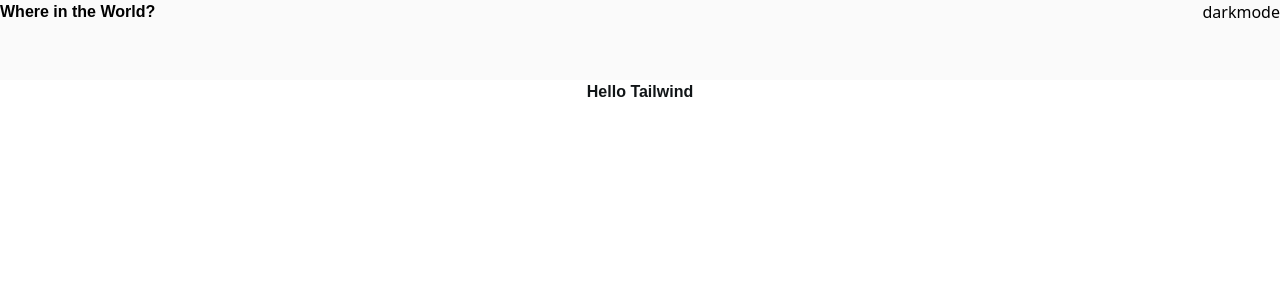
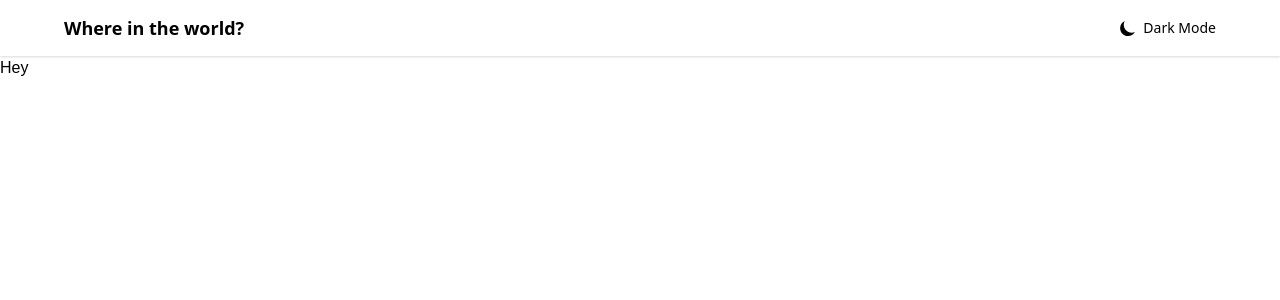
Before and after one commit to jonkarrer/country_api, a React (Vite) app: page / in a window 1280 px wide. Shown: the top 300 px of the page. Built offline with nearby package versions, Linux system fonts and the light colour scheme.

Commit message:
added dark mode

```diff
--- a/src/App.tsx
+++ b/src/App.tsx
@@ -2,8 +2,8 @@ import React from "react";
 
 function App() {
   return (
-    <div className="text-l font-custom text-center font-extrabold text-light-text ">
-      Hello Tailwind
+    <div className="font-custom dark:text-dark-text dark:bg-dark-background">
+      Hey
     </div>
   );
 }
--- /dev/null
+++ b/src/assets/moon.tsx
@@ -0,0 +1,25 @@
+import React from "react";
+
+interface MoonProp {
+  fill: string;
+  width: number;
+}
+
+const Moon = ({ fill, width }: MoonProp) => (
+  <svg
+    xmlns="http://www.w3.org/2000/svg"
+    width={`${width}`}
+    height={`${width}`}
+    viewBox="0 0 375 374.999991"
+    version="1.2"
+  >
+    <g id="surface1">
+      <path
+        style={{ stroke: "none", fill: `${fill}` }}
+        d="M 93.691406 95.640625 C 93.691406 60.835938 102.765625 28.144531 118.679688 -0.191406 C 50.804688 30.695312 3.605469 99.058594 3.605469 178.441406 C 3.605469 286.785156 91.527344 374.625 199.988281 374.625 C 273.609375 374.625 337.757812 334.15625 371.386719 274.277344 C 346.609375 285.550781 319.078125 291.835938 290.070312 291.835938 C 181.613281 291.824219 93.691406 203.984375 93.691406 95.640625 Z M 93.691406 95.640625 "
+      />
+    </g>
+  </svg>
+);
+
+export default Moon;
--- a/src/components/Nav.tsx
+++ b/src/components/Nav.tsx
@@ -1,10 +1,18 @@
 import React from "react";
+import Moon from "../assets/moon";
+import useDarkMode from "../hooks/useDarkMode";
 
-const Nav = (): JSX.Element => {
+const Nav = () => {
+  const [colorTheme, setTheme]: any = useDarkMode();
   return (
-    <nav className="h-20 bg-light-back flex justify-between ">
-      <h1 className="font-bold font-custom ">Where in the World?</h1>
-      <div className="">darkmode</div>
+    <nav className="h-14 flex justify-between items-center shadow px-16 dark:bg-dark-elements dark:text-dark-text">
+      <h1 className="font-bold font-mono text-lg">Where in the world?</h1>
+      <div className="flex items-center" onClick={() => setTheme(colorTheme)}>
+        <a className="m-2">
+          <Moon fill={colorTheme === "light" ? "white" : "black"} width={15} />
+        </a>
+        <p className="text-sm">Dark Mode</p>
+      </div>
     </nav>
   );
 };
--- /dev/null
+++ b/src/hooks/useDarkMode.ts
@@ -0,0 +1,14 @@
+import { useState, useEffect } from "react";
+
+const useDarkMode = () => {
+  const [theme, setTheme] = useState("light");
+  const colorTheme = theme === "light" ? "dark" : "light";
+  useEffect(() => {
+    const root = window.document.documentElement;
+    root.classList.remove(colorTheme);
+    root.classList.add(theme);
+  }, [theme, colorTheme]);
+  return [colorTheme, setTheme];
+};
+
+export default useDarkMode;
--- a/src/index.css
+++ b/src/index.css
@@ -4,17 +4,17 @@
 
 @layer base {
   @font-face {
-    font-family: Nunito Sans;
+    font-family: "Nunito Sans";
     font-weight: 400;
     src: url("https://fonts.googleapis.com/css2?family=Nunito+Sans:wght@300;600;800&display=swap");
   }
   @font-face {
-    font-family: Nunito Sans;
+    font-family: "Nunito Sans";
     font-weight: 600;
     src: url("https://fonts.googleapis.com/css2?family=Nunito+Sans:wght@300;600;800&display=swap");
   }
   @font-face {
-    font-family: Nunito Sans;
+    font-family: "Nunito Sans";
     font-weight: 800;
     src: url("https://fonts.googleapis.com/css2?family=Nunito+Sans:wght@300;600;800&display=swap");
   }
--- a/tailwind.config.js
+++ b/tailwind.config.js
@@ -1,7 +1,7 @@
 module.exports = {
   mode: "jit",
   purge: ["./index.html", "./src/**/*.{vue,js,ts,jsx,tsx}"],
-  darkMode: false, // or 'media' or 'class'
+  darkMode: "class", // or 'media' or 'class'
   theme: {
     fontFamily: {
       custom: ["Nunito Sans", "sans-serif"],
@@ -9,7 +9,8 @@ module.exports = {
     colors: {
       dark: {
         elements: "hsl(209, 23%, 22%)",
-        background: "hsl(209, 23%, 22%)",
+        background: "hsl(207, 26%, 17%)",
+        text: "hsl(0, 0%, 98%)",
       },
       light: {
         text: "hsl(200, 15%, 8%)",
```
